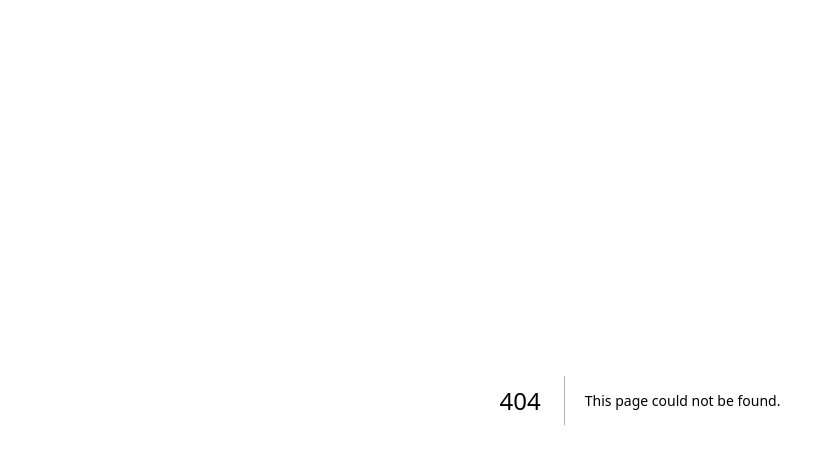
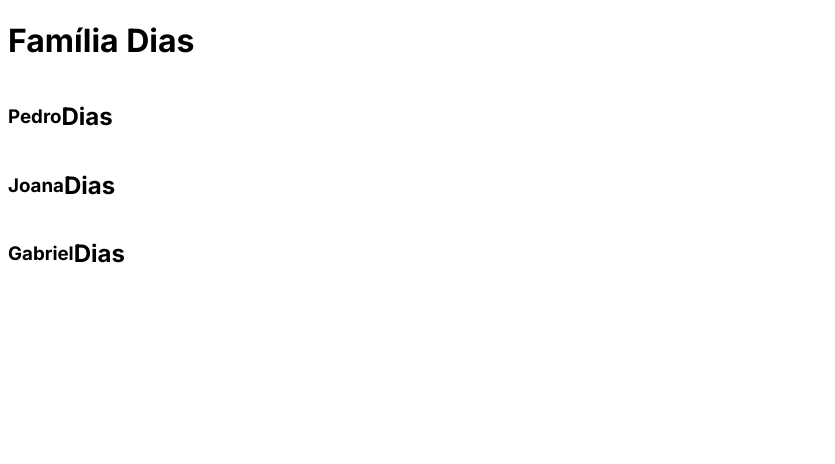
Before and after one commit to DevDaniloFerrari/exercicios-nextjs, a Next.js app: page /comunicacao/direta in a window 1280 px wide. Before the commit this address had no page. Shown: the top 464 px of the page, without its empty margins (0-835 px from the left). Built offline with nearby package versions, Linux system fonts and the light colour scheme.

Commit message:
comunicacao direta

```diff
--- /dev/null
+++ b/app/comunicacao/direta/page.jsx
@@ -0,0 +1,9 @@
+import Pai from "../../../components/direta/Pai"
+
+export default function direta() {
+    return (
+        <div>
+            <Pai familia="Dias" />
+        </div>
+    )
+}
--- /dev/null
+++ b/components/direta/Filho.jsx
@@ -0,0 +1,8 @@
+export default function Filho(props) {
+    return (
+        <div style={{ display: "flex", alignItems: "center" }}>
+            <h3>{props.nome}</h3>
+            <h2>{props.familia}</h2>
+        </div>
+    )
+}
--- /dev/null
+++ b/components/direta/Pai.jsx
@@ -0,0 +1,12 @@
+import Filho from "./Filho";
+
+export default function Pai(props) {
+    return (
+        <div>
+            <h1>Família {props.familia}</h1>
+            <Filho nome="Pedro" familia={props.familia} />
+            <Filho nome="Joana" familia={props.familia} />
+            <Filho nome="Gabriel" {...props} />
+        </div>
+    )
+}
```
